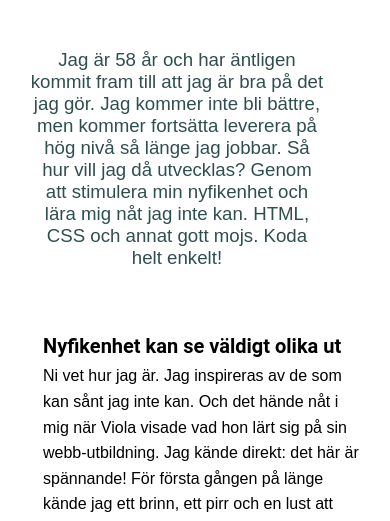
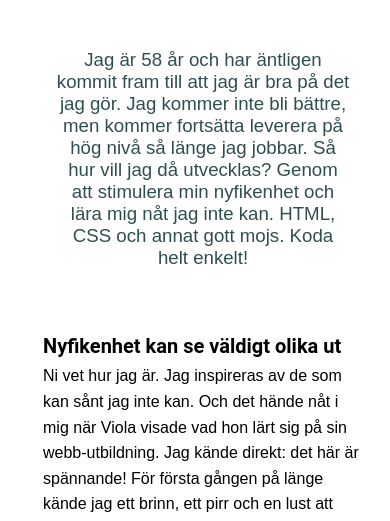
Before and after one commit to raviolan/johans-kod-1, a plain HTML site: page index.html in a window 390 px wide. Shown: the part 570-1091 px from the top of the page. Drawn offline with Linux system fonts and the light colour scheme; a web font is replaced by a local one.

Commit message:
korr mobile

```diff
--- a/stylesheet.css
+++ b/stylesheet.css
@@ -226,8 +226,7 @@ a:hover {
 
   .ingress {
     display: flex;
-    justify-items: center;
-    justify-self: center;
+    justify-content: center;
   }
 
   .ingress-text {
```
